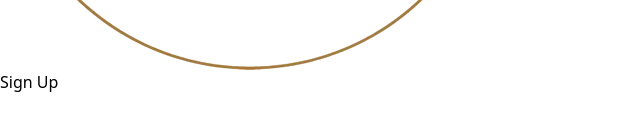
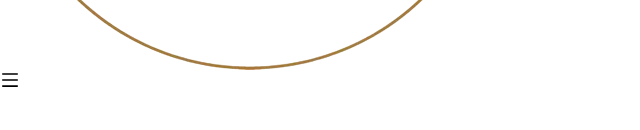
Before and after one commit to dendiprima/react-umkm, a React (Vite) app: page / in a window 1280 px wide. Shown: the part 430-560 px from the top of the page, without its empty margins (0-640 px from the left). Built offline with nearby package versions, Linux system fonts and the light colour scheme.

Commit message:
merubah navbar, nanti dilanjutkan lagi

```diff
--- a/package.json
+++ b/package.json
@@ -10,6 +10,7 @@
     "preview": "vite preview"
   },
   "dependencies": {
+    "firebase": "^10.1.0",
     "react": "^18.2.0",
     "react-dom": "^18.2.0",
     "react-icons": "^4.10.1"
--- a/src/App.jsx
+++ b/src/App.jsx
@@ -1,9 +1,9 @@
-import Header from "./components/Header"
+import Navbar from "./components/Navbar"
 
 export default function App() {
   return (
     <>
-      <Header/>
+      <Navbar/>
     </>
   )
 }
--- a/src/components/Header.jsx
+++ /dev/null
@@ -1,20 +0,0 @@
-import {RxHamburgerMenu} from 'react-icons/rx'
-import LogoJambe from "../assets/img/logo-jambe.png"
-
-export default function Header() {
-  return (
-    <>
-    <nav className="py-5 px-4 shadow-md">
-      <div className="flex justify-between max-h-full">
-          <img src={LogoJambe} alt="logo-jambe" className='w-12'/>
-          {/* <div className='py-3 px-4 bg-slate-500 rounded-lg hover:bg-white hover:ring-2 cursor-pointer group'>
-            <button className="text-white text-base group-hover:text-slate-600"><RxHamburgerMenu/></button>
-          </div> */}
-          <div>
-            <button className='grow bg-slate-500 px-6 py-4 font-bold text-white rounded-full text-sm hover:bg-white hover:text-slate-500 hover:ring-2'>Sign Up</button>
-          </div>
-      </div>
-    </nav>
-    </>
-  )
-}
--- /dev/null
+++ b/src/components/Navbar.jsx
@@ -0,0 +1,41 @@
+import {AiOutlineHome, AiOutlineMenu} from 'react-icons/ai'
+import LogoJambe from "../assets/img/logo-jambe.png"
+import React, {useState} from 'react'
+
+export default function Navbar() {
+  const [nav, setNav] = useState(false);
+  const handleNav = () => {
+    setNav(!nav);
+  }
+  return (
+    <>
+    <nav className="py-5 px-4 shadow-md">
+      <div className="flex justify-between items-center max-h-full order-1">
+        <a href="#root">
+          <img src={LogoJambe} alt="logo-jambe" className='w-12'/>
+        </a>
+        <div className='py-3 px-3 bg-slate-500 rounded-lg hover:bg-white hover:ring-2 cursor-pointer group absolute order-2'>
+          < AiOutlineMenu size={20} onClick={handleNav} className="text-white text-base group-hover:text-slate-600" />
+          {
+            nav ? (
+              <div className='fixed w-full h-screen bg-white/90 flex flex-col justify-center items-center z-100'>
+                <a href="#main" className='w-[75%] flex justify-center items-center rounded-full'>
+                  <AiOutlineHome size={20}/>
+                  <span className='pr-36'>Home</span>
+                </a>
+              </div>
+            ): (
+              <div>
+
+              </div>
+            )
+          }
+        </div>
+          {/* <div>
+            <button className='grow bg-slate-500 px-6 py-4 font-bold text-white rounded-full text-sm hover:bg-white hover:text-slate-500 hover:ring-2'>Sign Up</button>
+          </div> */}
+      </div>
+    </nav>
+    </>
+  )
+}
```
Also changed, not shown: utils/firebase.js (added, +19 -0 lines), src/components/HeroSections.jsx (added), 1 other file (tests, documents, lock files or other folders).
